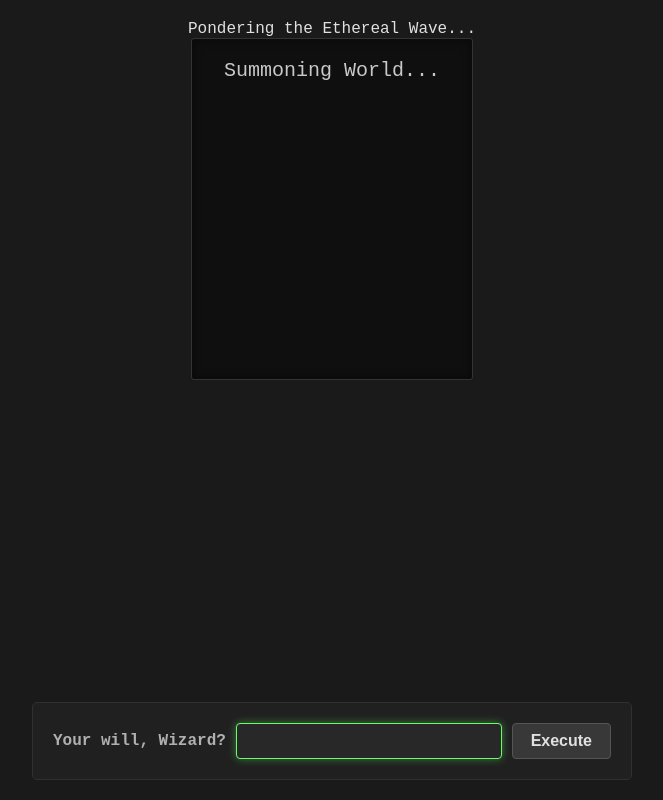
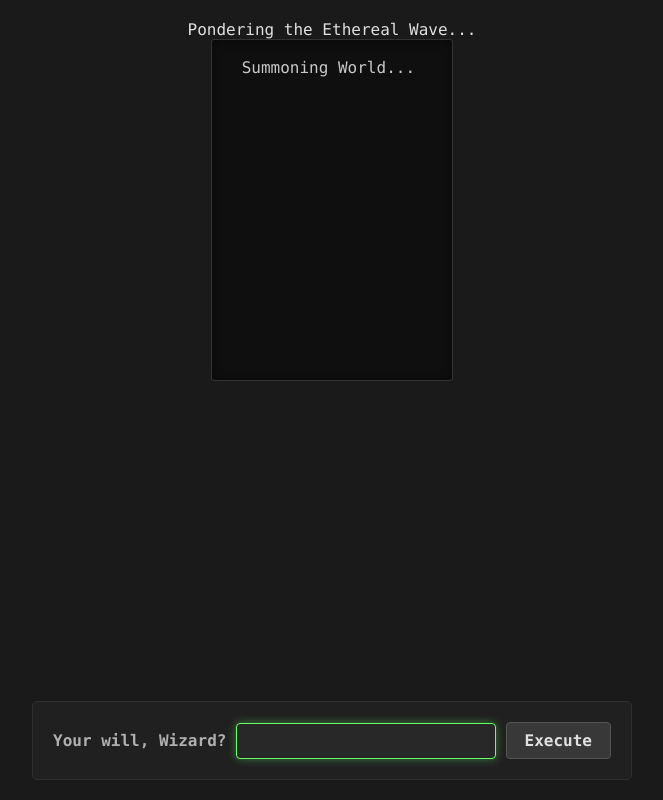
Before and after one commit to DJ-Trevens/World-of-the-Wand, a Flask app: page / in a window 1280 px wide. Shown: the whole page, without its empty margins (308-971 px from the left). Run offline with Flask 3, Linux system fonts and the light colour scheme; some libraries are stand-ins or nearby versions.

Commit message:
style changes

```diff
--- a/app.py
+++ b/app.py
@@ -10,7 +10,7 @@ app.config['SECURITY_KEY'] = os.environ.get('FLASK_SECRET_KEY', 'dev_security_ke
 socketio = SocketIO(app, async_mode = 'eventlet')
 
 # Game #
-GRID_WIDTH = 20
+GRID_WIDTH = 30
 GRID_HEIGHT = 15
 
 # Player #
--- a/static/style.css
+++ b/static/style.css
@@ -5,6 +5,10 @@ html, body {
     font-family: 'Courier New', Courier, monospace;
     background-color: #1a1a1a;
     color: #e0e0e0;
+}
+
+body, #gameCanvas, #commmandText, #commandForm, button {
+    font-family: "Consolas", "Lucida Console", "Courier New", monospace;
 }
 
 body {
@@ -32,8 +36,8 @@ body {
 
 #gameCanvas {
     white-space: pre;
-    line-height: 1.2;
-    font-size: 20px;
+    line-height: 1.0;
+    font-size: 16px;
     border: 1px solid #333333;
     padding: 20px;
     color: #c8c8c8;
--- a/templates/index.html
+++ b/templates/index.html
@@ -35,8 +35,8 @@
 
         // -- Client-Side Game State -- //
         let player = {x: 0, y: 0, char: '^'};
-        let GRID_WIDTH = 10;
-        let GRID_HEIGHT = 8;
+        let GRID_WIDTH = 30;
+        let GRID_HEIGHT = 15;
 
         // -- Fog of War -- //
         const FOG_CHAR = '▒';
```
